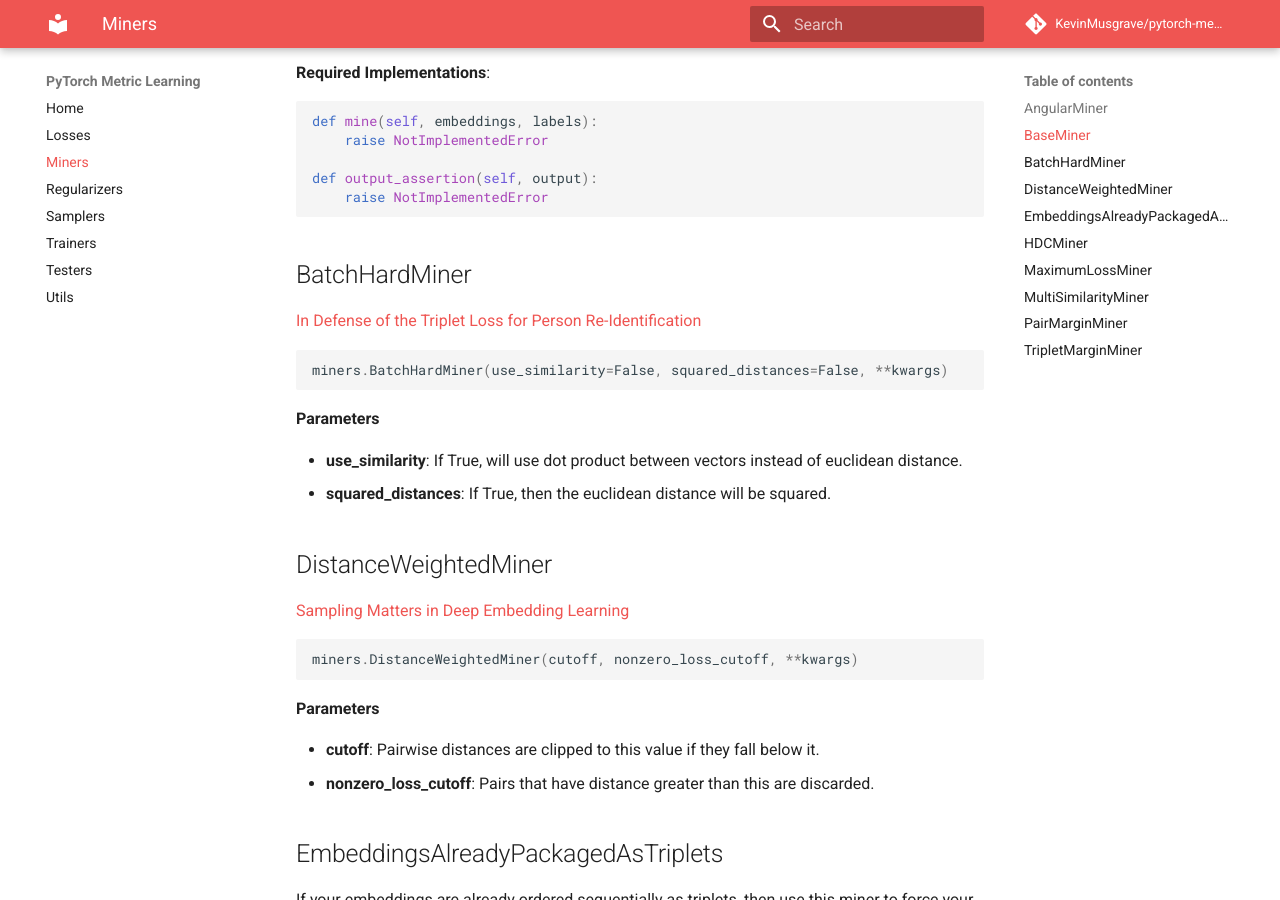
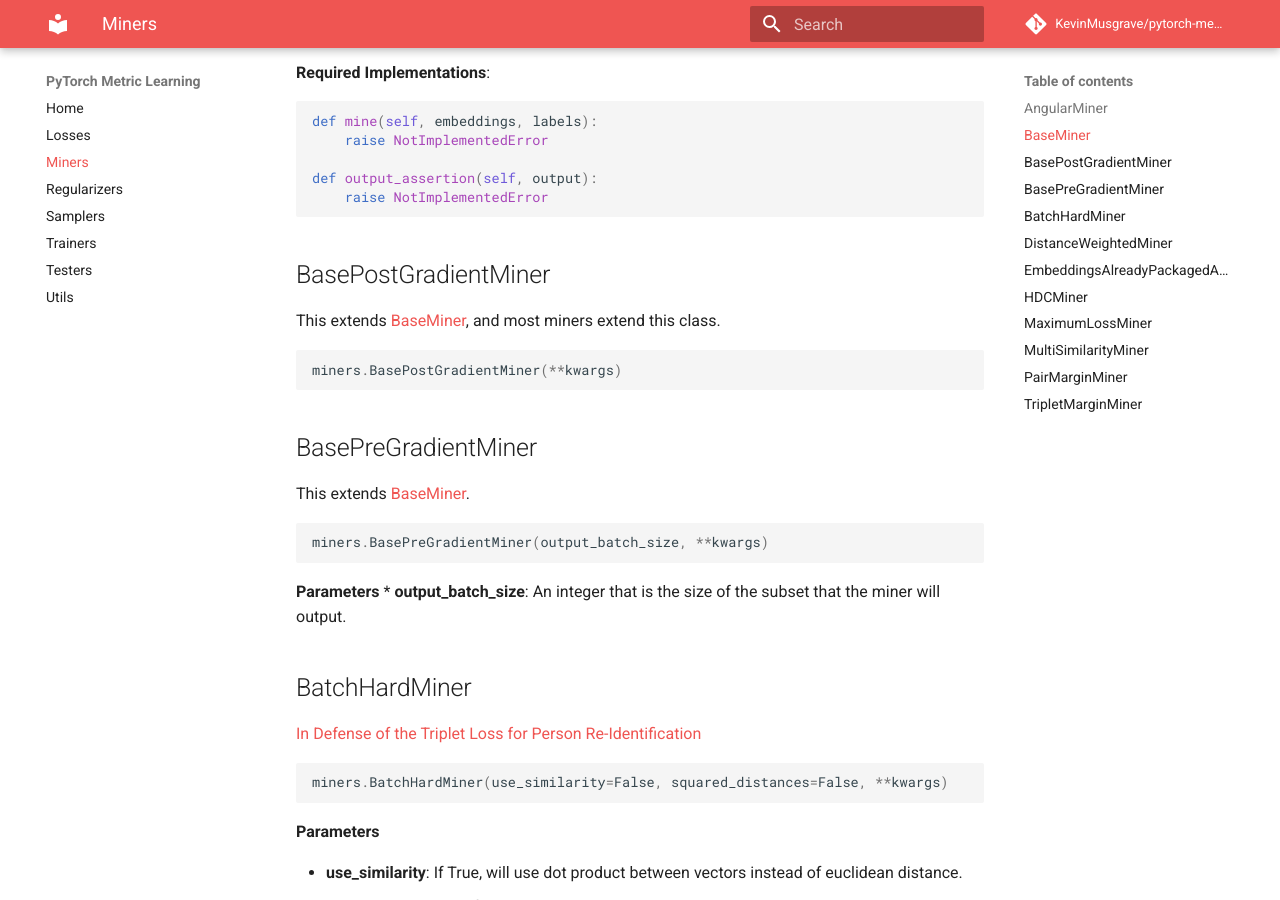
Before and after one commit to KevinMusgrave/pytorch-metric-learning, an MkDocs documentation site: the page built from docs/miners.md, in a window 1280 px wide and 900 px high, scrolled down 1074 px. Built offline with MkDocs 1.6.1 and Material for MkDocs 9.7.7, drawn with Linux system fonts in a browser that asks for light colours; comment, search, counter and statistics services are not loaded.

````diff
--- a/docs/miners.md
+++ b/docs/miners.md
@@ -46,6 +46,22 @@
 def output_assertion(self, output):
 	raise NotImplementedError
 ```
+
+## BasePostGradientMiner
+This extends [BaseMiner](miners.md#BaseMiner), and most miners extend this class.
+
+```python
+miners.BasePostGradientMiner(**kwargs)
+```
+
+## BasePreGradientMiner
+This extends [BaseMiner](miners.md#BaseMiner).
+```python
+miners.BasePreGradientMiner(output_batch_size, **kwargs)
+```
+
+**Parameters**
+* **output_batch_size**: An integer that is the size of the subset that the miner will output.
 
 ## BatchHardMiner
 
--- a/pytorch_metric_learning/__init__.py
+++ b/pytorch_metric_learning/__init__.py
@@ -1 +1 @@
-__version__ = "0.9.68"
+__version__ = "0.9.69"
--- a/setup.py
+++ b/setup.py
@@ -5,10 +5,10 @@
 
 setuptools.setup(
     name="pytorch-metric-learning",
-    version="0.9.68",
+    version="0.9.69",
     author="Kevin Musgrave",
     author_email="tkm45@cornell.edu",
-    description="The easiest way to use metric learning in your application. Modular, flexible, and extensible. Written in PyTorch.",
+    description="The easiest way to use deep metric learning in your application. Modular, flexible, and extensible. Written in PyTorch.",
     long_description=long_description,
     long_description_content_type="text/markdown",
     url="https://github.com/KevinMusgrave/pytorch-metric-learning",
````
Also changed, not shown: README.md (+12 -0 lines), 6 other files.
